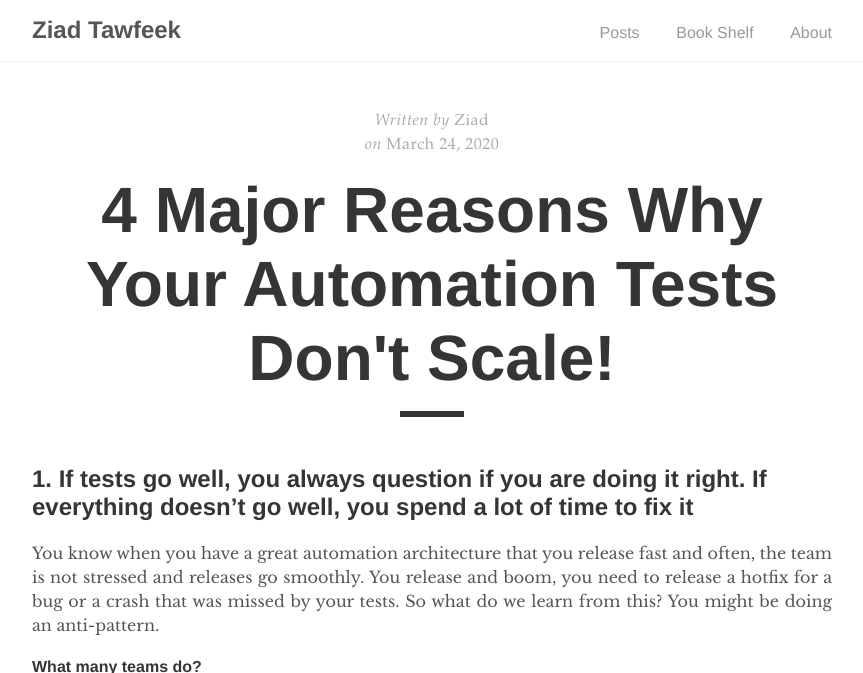
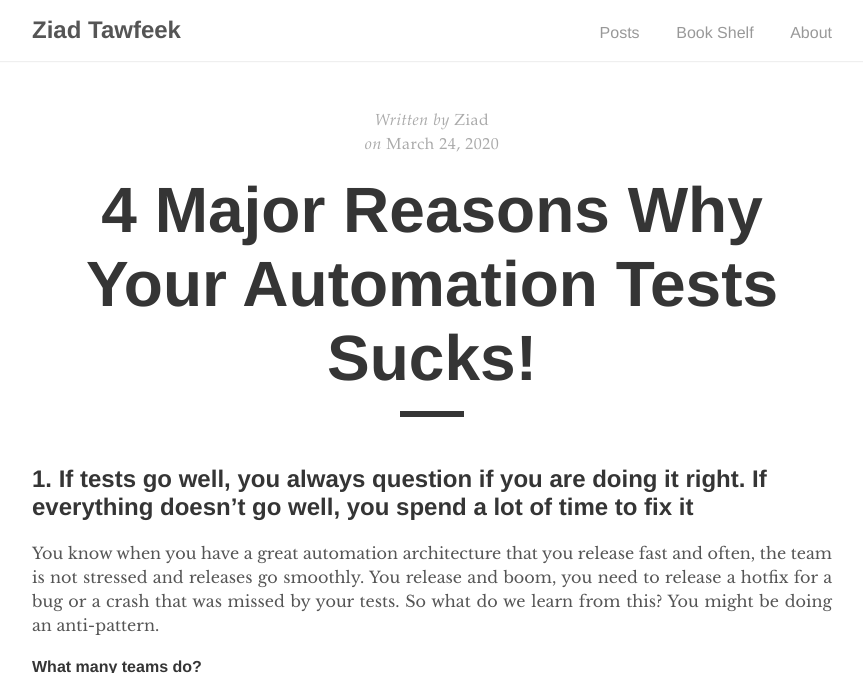
Before and after one commit to ziadtawfeek/web, a Jekyll site: the page built from _posts/2020-03-24-4-major-reasons-why-your-automation-tests-do-not-scale.md, in a window 1280 px wide and 900 px high, cut to the strip 0-673 px from the top of the window. Shown: the whole strip, without its empty margins (208-1071 px from the left). Built offline with Jekyll 4.4.1, drawn with Linux system fonts in a browser that asks for light colours.

Commit message:
Update 2020-03-24-4-major-reasons-why-your-automation-tests-do-not-scale.md

```diff
--- a/_posts/2020-03-24-4-major-reasons-why-your-automation-tests-do-not-scale.md
+++ b/_posts/2020-03-24-4-major-reasons-why-your-automation-tests-do-not-scale.md
@@ -1,6 +1,6 @@
 ---
 layout: post
-title:  "4 Major Reasons Why Your Automation Tests Don't Scale!"
+title:  "4 Major Reasons Why Your Automation Tests Sucks!"
 author: "Ziad"
 comments: false
 ---
```
